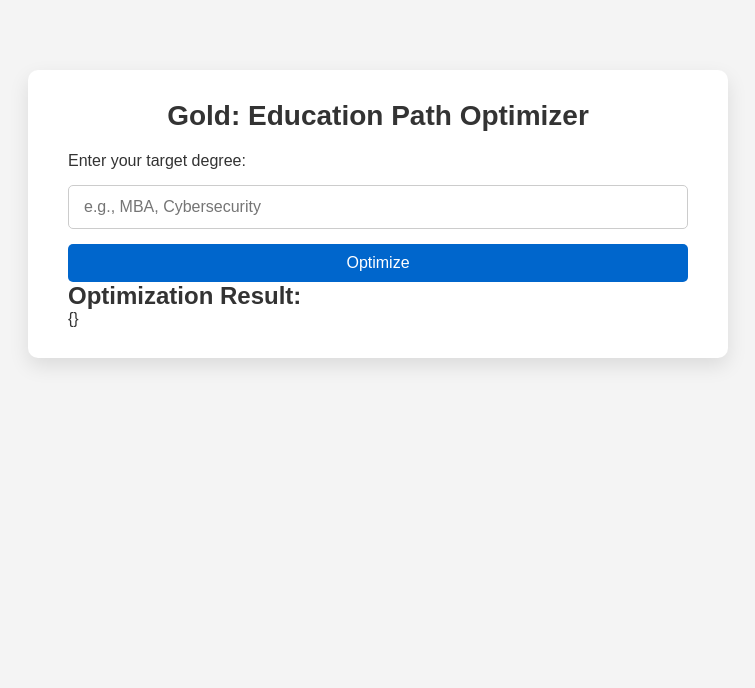
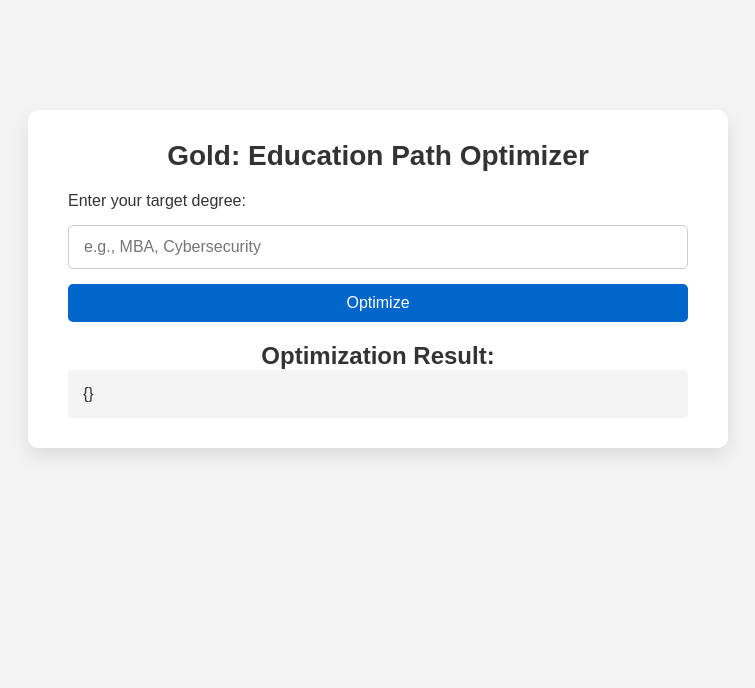
Before and after one commit to USH3R/GOLD.-A-Global-Education-Path-Optimization-Engine-Equivalent-Credit-Mapper, a Flask app: page / in a window 1280 px wide. Shown: the top 688 px of the page, without its empty margins (262-1017 px from the left). Run offline with Flask 3, Linux system fonts and the light colour scheme.

Commit message:
Update style.css

```diff
--- a/static/style.css
+++ b/static/style.css
@@ -1,4 +1,55 @@
-/* Reset some defaults */
+body {
+    font-family: Arial, sans-serif;
+    background-color: #f2f2f2;
+    margin: 0;
+    padding: 0;
+}
+
+.container {
+    max-width: 700px;
+    margin: 40px auto;
+    background: white;
+    padding: 30px;
+    border-radius: 8px;
+    box-shadow: 0 4px 15px rgba(0,0,0,0.1);
+}
+
+h1, h2 {
+    text-align: center;
+}
+
+form {
+    display: flex;
+    flex-direction: column;
+    gap: 12px;
+    margin-bottom: 20px;
+}
+
+input[type="text"] {
+    padding: 10px;
+    font-size: 16px;
+}
+
+button {
+    padding: 10px;
+    font-size: 16px;
+    background-color: #0078d4;
+    color: white;
+    border: none;
+    cursor: pointer;
+    border-radius: 4px;
+}
+
+button:hover {
+    background-color: #005a9e;
+}
+
+pre {
+    background-color: #f4f4f4;
+    padding: 15px;
+    border-radius: 4px;
+    overflow-x: auto;
+}/* Reset some defaults */
 * {
     box-sizing: border-box;
     margin: 0;
```
